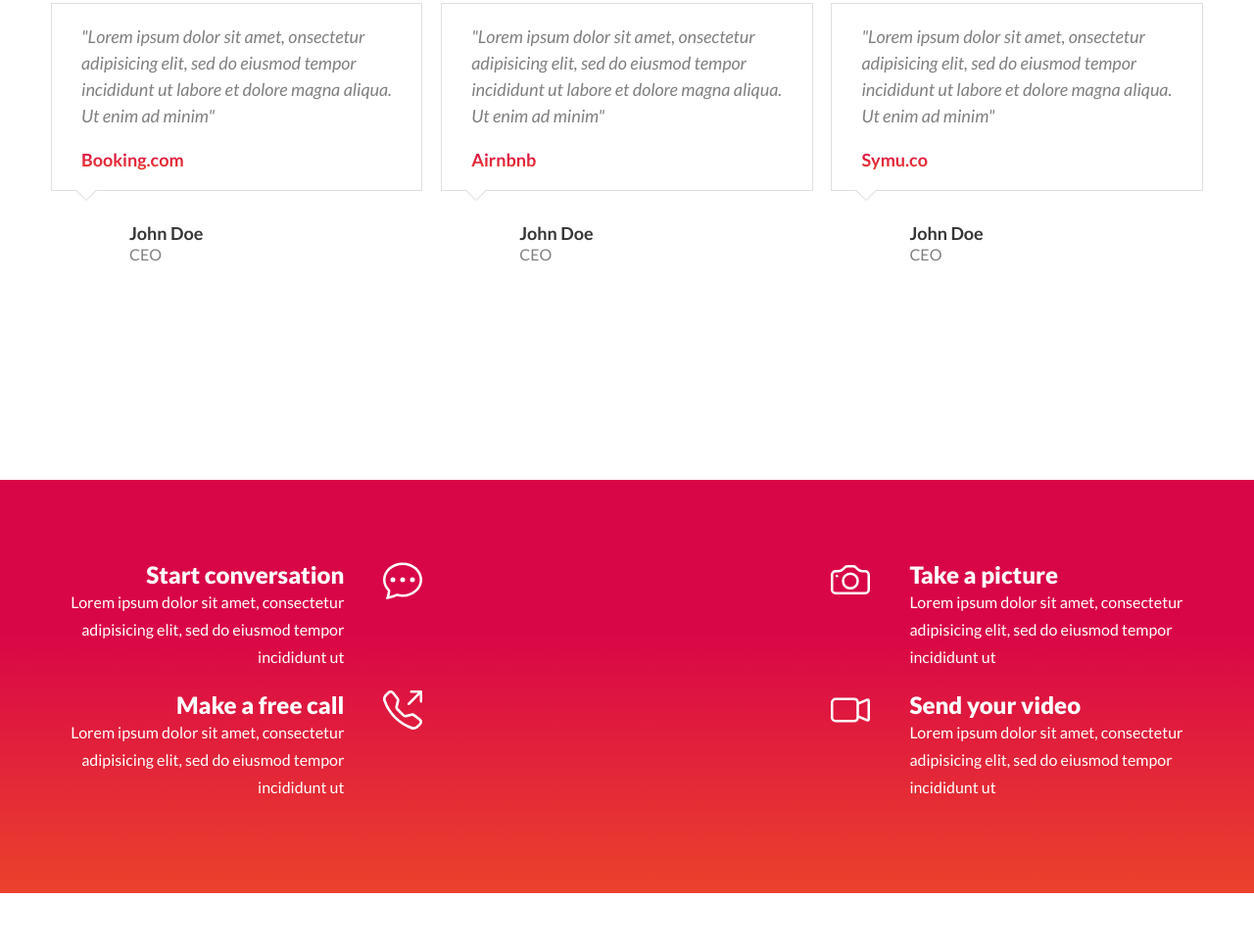
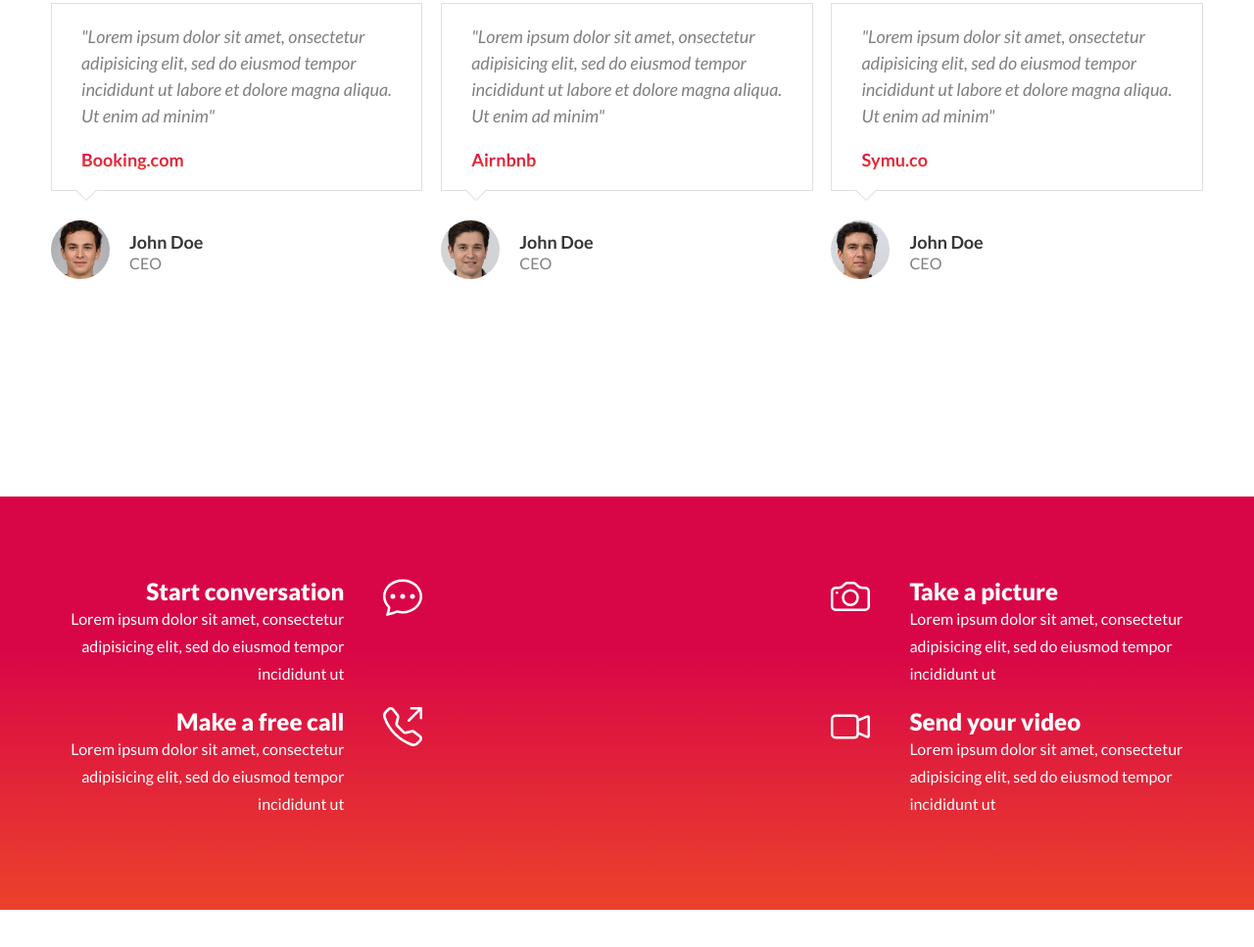
Before and after one commit to Gameesole/Gameesole.github.io, a plain HTML site: page index.html in a window 1280 px wide. Shown: the part 2608-3575 px from the top of the page at 98% size. Drawn offline with nearby package versions, Linux system fonts and the light colour scheme.

Commit message:
index.html

```diff
--- a/index.html
+++ b/index.html
@@ -245,7 +245,7 @@
             <span class="company-name">Booking.com</span>
           </div>
           <div class="client-info">
-            <img class="avatar" src="images/favicon/avatar1.jpg" alt="" />
+            <img class="avatar" src="images/avatar1.jpg" alt="" />
             <div class="name">
               <h4>John Doe</h4>
               <p class="role">CEO</p>
@@ -262,7 +262,7 @@
             <span class="company-name">Airnbnb</span>
           </div>
           <div class="client-info">
-            <img class="avatar" src="images/favicon/avatar2.jpg" alt="" />
+            <img class="avatar" src="images/avatar2.jpg" alt="" />
             <div class="name">
               <h4>John Doe</h4>
               <p class="role">CEO</p>
@@ -279,7 +279,7 @@
             <span class="company-name">Symu.co</span>
           </div>
           <div class="client-info">
-            <img class="avatar" src="images/favicon/avatar3.jpg" alt="" />
+            <img class="avatar" src="images/avatar3.jpg" alt="" />
             <div class="name">
               <h4>John Doe</h4>
               <p class="role">CEO</p>
```
